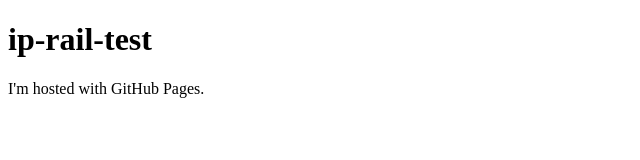
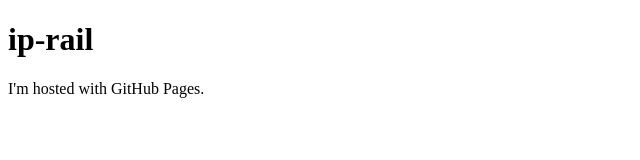
Before and after one commit to ip-rail-test/ip-rail-test.github.io, a plain HTML site: page index.html in a window 1280 px wide. Shown: the full height of the page, 0-640 px from the left. Drawn offline with Linux system fonts and the light colour scheme.

Commit message:
Update index.html

```diff
--- a/index.html
+++ b/index.html
@@ -1,7 +1,7 @@
 <!DOCTYPE html>
 <html>
 <body>
-<h1>ip-rail-test</h1>
+<h1>ip-rail</h1>
 <p>I'm hosted with GitHub Pages.</p>
 </body>
 </html>
```
